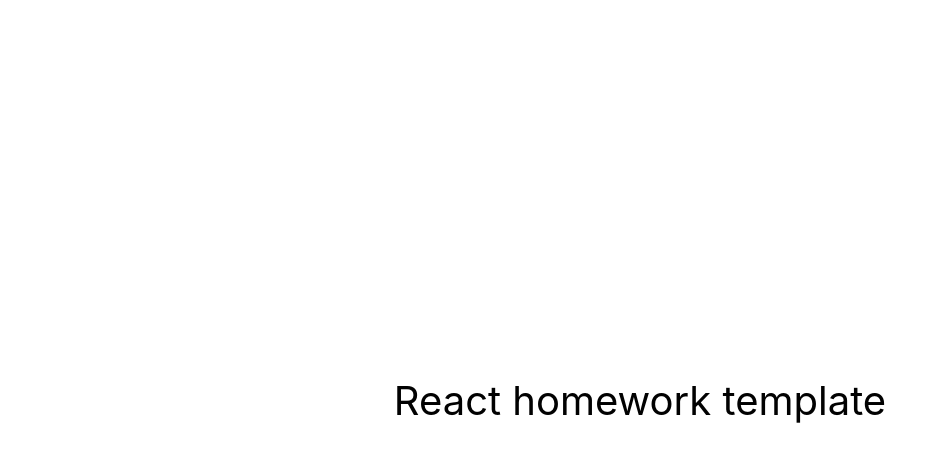
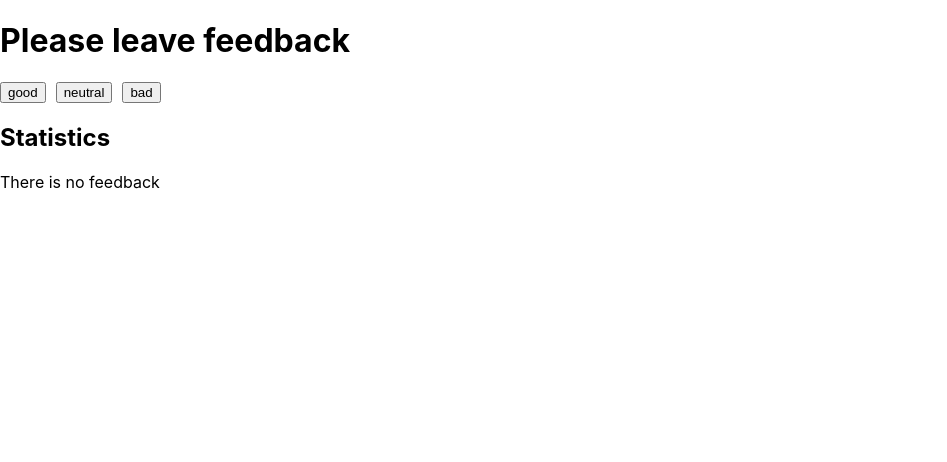
Before and after one commit to dmitrmedv/goit-react-hw-02-feedback, a React (Create React App) app: page / in a window 1280 px wide. Shown: the top 462 px of the page, without its empty margins (0-947 px from the left). Built offline with nearby package versions, Linux system fonts and the light colour scheme.

Commit message:
add first task

```diff
--- a/src/components/App.jsx
+++ b/src/components/App.jsx
@@ -1,16 +1,9 @@
+import FeedBack from './FeedBack/FeedBack';
+
 export const App = () => {
   return (
-    <div
-      style={{
-        height: '100vh',
-        display: 'flex',
-        justifyContent: 'center',
-        alignItems: 'center',
-        fontSize: 40,
-        color: '#010101'
-      }}
-    >
-      React homework template
-    </div>
+    <>
+      <FeedBack />
+    </>
   );
 };
--- /dev/null
+++ b/src/components/Buttons/FeedbackOptions.jsx
@@ -0,0 +1,26 @@
+import css from './FeedbackOptions.module.css';
+import setData from '../../utils/utils';
+
+export const FeedbackOptions = ({ options, onLeaveFeedback }) => {
+  const buttonsNames = setData(options);
+  return (
+    <>
+      <div className={css.buttons}>
+        {buttonsNames.map(buttonItem => {
+          return (
+            <button
+              key={buttonItem}
+              type="button"
+              className="btn"
+              data-name={buttonItem}
+              onClick={onLeaveFeedback}
+            >
+              {buttonItem}
+            </button>
+          );
+        })}
+      </div>
+      <h2>Statistics</h2>
+    </>
+  );
+};
--- /dev/null
+++ b/src/components/Buttons/FeedbackOptions.module.css
@@ -0,0 +1,12 @@
+.buttons {
+  display: flex;
+  gap: 10px;
+}
+
+.btn {
+  cursor: pointer;
+}
+
+.btn::first-letter {
+  text-transform: uppercase;
+}
--- /dev/null
+++ b/src/components/FeedBack/FeedBack.jsx
@@ -0,0 +1,67 @@
+import { FeedbackOptions } from 'components/Buttons/FeedbackOptions';
+import { NotificationMessage } from 'components/NotificationMessage/NotificationMessage';
+import { Section } from 'components/SectionTitle/Section';
+import { Statistics } from 'components/Statistics/Statistics';
+import { Component } from 'react';
+
+class FeedBack extends Component {
+  state = {
+    good: 0,
+    neutral: 0,
+    bad: 0,
+  };
+
+  onLeaveFeedback = ({ target }) => {
+    const { dataset } = target;
+    this.setState(prevState => {
+      return {
+        [dataset.name]: prevState[dataset.name] + 1,
+      };
+    });
+  };
+
+  countTotalFeedback = () => {
+    let total = 0;
+    for (let key in this.state) {
+      total += this.state[key];
+    }
+    return total;
+  };
+
+  countPositiveFeedbackPercentage = () => {
+    return Math.floor((this.state.good * 100) / this.countTotalFeedback());
+  };
+
+  render() {
+    const { good, neutral, bad } = this.state;
+    const {
+      countTotalFeedback,
+      countPositiveFeedbackPercentage,
+      onLeaveFeedback,
+    } = this;
+    return (
+      <>
+        <Section title={'Please leave feedback'}>
+          <FeedbackOptions
+            options={this.state}
+            onLeaveFeedback={this.onLeaveFeedback}
+          />
+          {countTotalFeedback() ? (
+            <Statistics
+              good={good}
+              neutral={neutral}
+              bad={bad}
+              total={countTotalFeedback}
+              positivePercentage={countPositiveFeedbackPercentage}
+              onLeaveFeedback={onLeaveFeedback}
+            />
+          ) : (
+            <NotificationMessage message="There is no feedback" />
+          )}
+        </Section>
+      </>
+    );
+  }
+}
+
+export default FeedBack;
--- /dev/null
+++ b/src/components/NotificationMessage/NotificationMessage.jsx
@@ -0,0 +1,3 @@
+export const NotificationMessage = ({ message }) => {
+  return <p>{message}</p>;
+};
--- /dev/null
+++ b/src/components/SectionTitle/Section.jsx
@@ -0,0 +1,8 @@
+export const Section = ({ title, children }) => {
+  return (
+    <>
+      <h1>{title}</h1>
+      {children}
+    </>
+  );
+};
--- /dev/null
+++ b/src/components/Statistics/Statistics.jsx
@@ -0,0 +1,19 @@
+import css from './Statistics.module.css';
+
+export const Statistics = ({
+  good,
+  neutral,
+  bad,
+  total,
+  positivePercentage,
+}) => {
+  return (
+    <>
+      <p>Good: {good}</p>
+      <p>Neutral: {neutral}</p>
+      <p>Bad: {bad}</p>
+      <p>Total: {total()}</p>
+      <p>Positive feedback: {positivePercentage()}%</p>
+    </>
+  );
+};
--- /dev/null
+++ b/src/utils/utils.js
@@ -0,0 +1,7 @@
+export default function setData(obj) {
+  const data = [];
+  for (let key in obj) {
+    data.push(key);
+  }
+  return data;
+}
```
Also changed, not shown: src/components/FeedBack/FeedBack.module.css (added), src/components/Statistics/Statistics.module.css (added).
